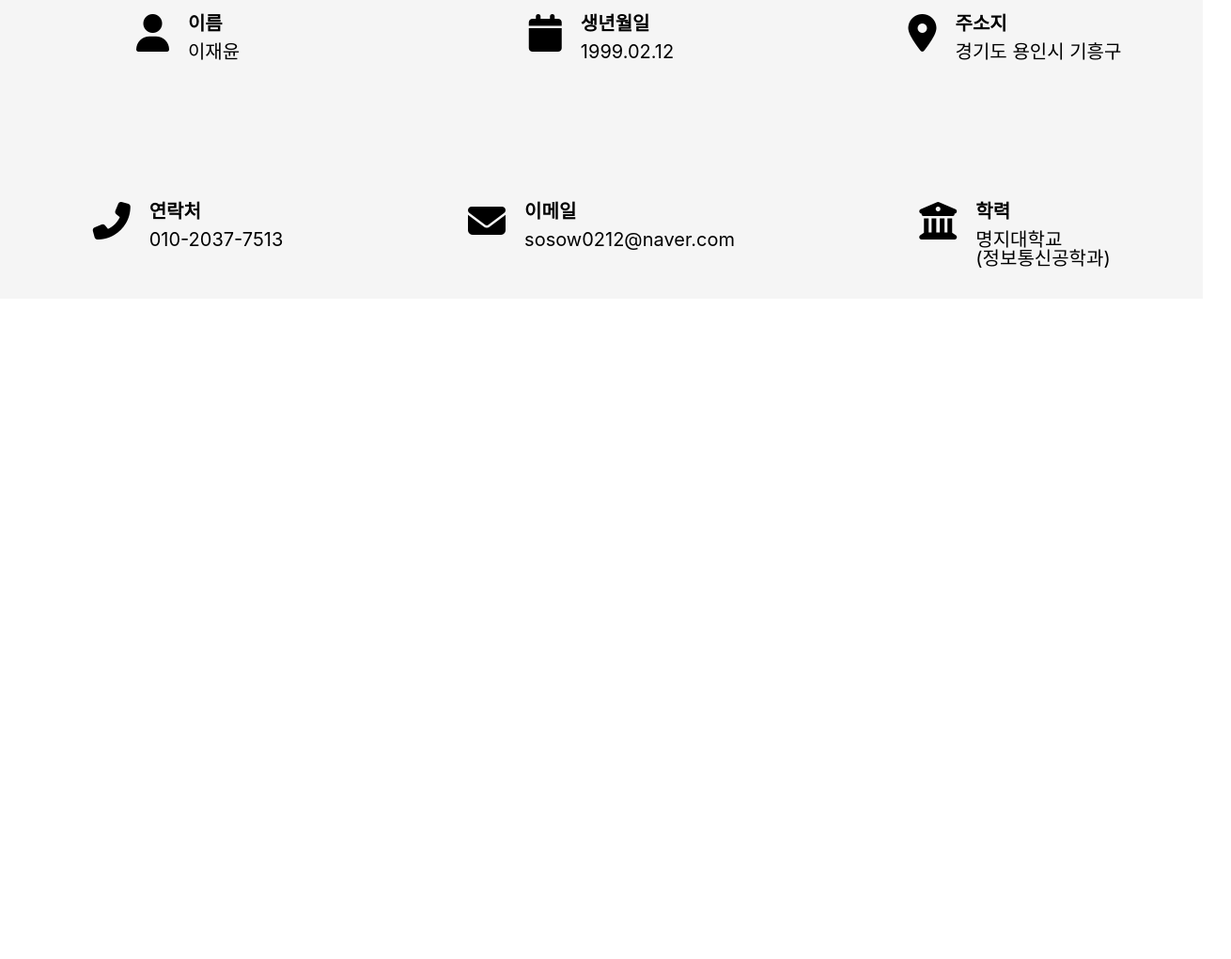
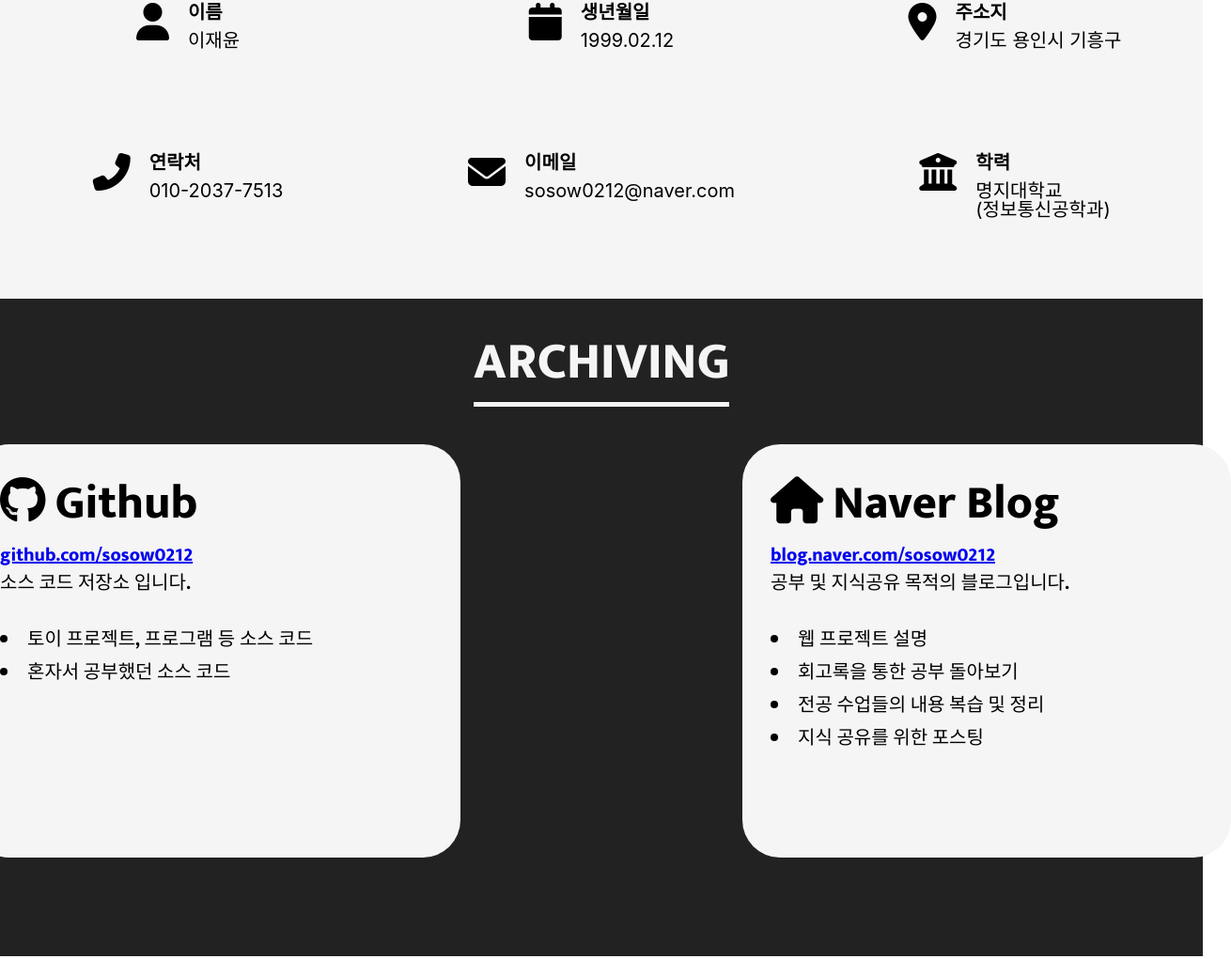
Before and after one commit to sosow0212/Portfolio-web, a plain HTML site: page index.html in a window 1280 px wide. Shown: the part 757-1778 px from the top of the page at 94% size, 1310 px wide, since content can reach past the window. Before the commit the page ends 1172 px from the top, so only its background shows below. Drawn offline with Linux system fonts and the light colour scheme.

Commit message:
Done Archiving sub-menu

```diff
--- a/css/styles.css
+++ b/css/styles.css
@@ -4,6 +4,7 @@
 body {
     font-family: 'Gothic A1', sans-serif;
     font-family: 'Mukta', sans-serif;
+    height: 5000px;
 }
 
 .header {
@@ -13,7 +14,7 @@
     right: 0;
     height: 75px;
     color: rgb(0, 0, 0);
-    background-color: bisque;
+    background-color: #F5F5F5;
     font-weight: bold;
     display: flex;
     justify-content: space-between;
@@ -24,8 +25,8 @@
 
 .header h1 {
     margin-left: 150px;
-    font-size: 20px;
-    font-weight: bolder;
+    font-size: 25px;
+    font-weight: 900;
 }
 
 .nav a {
@@ -64,7 +65,7 @@
     margin-top: 30px;
     padding-bottom: 30px;
     margin-bottom: 30px;
-    border-bottom: 2px solid rgba(0, 0, 0, 0.6);
+    border-bottom: 5px solid rgba(0, 0, 0, 0.6);
     font-size: 40px;
     font-weight: 900;
 }
@@ -81,14 +82,14 @@
     border: none;
     text-align: center;
     background-color: tomato;
-    color: white;
+    color: #F5F5F5;
 }
 
 
 /* Who is me */
 .who {
     height: 500px;
-    background-color: whitesmoke;
+    background-color: #F5F5F5;
     display: flex;
     flex-direction: column;
     /* justify-content: center; */
@@ -96,9 +97,9 @@
 }
 
 .who-title {
-    padding-bottom: 30px;
+    padding-bottom: 15px;
     margin: 40px 0px;
-    border-bottom: 2px solid rgba(0, 0, 0, 0.6);
+    border-bottom: 5px solid rgba(0, 0, 0, 0.6);
     font-size: 55px;
     font-weight: 900;
 }
@@ -116,7 +117,8 @@
     display: flex;
     justify-content: center;
     width: 400px;
-    height: 200px;
+    height: 100px;
+    margin-bottom: 60px;
 }
 
 .who-show-icon i {
@@ -140,5 +142,83 @@
 .who-show-info p {
     font-size: 20px;
     font-weight: 400;
+}
+
+
+/* Archiving */
+
+.archiving {
+    height: 700px;
+    background-color: #222222;
+    display: flex;
+    flex-direction: column;
+    align-items: center;
+}
+
+.archiving-text {
+    padding-bottom: 15px;
+    margin: 40px 0px;
+    border-bottom: 5px solid #F5F5F5;
+    font-size: 55px;
+    font-weight: 900;
+    color: #F5F5F5;
+}
+
+.archiving-container {
+    display: flex;
+    justify-content: space-between;
+    align-items: center;
+}
+
+.archiving-box {
+    width: 520px;
+    height: 440px;
+    background-color: #F5F5F5;
+    border-radius: 40px;
+    display: flex;
+    flex-direction: column;
+}
+
+.archiving-box-text {
+    margin: 30px 30px
+}
+
+.archiving-box-text__title {
+    display: flex;
+    align-items: center;
+    margin-bottom: 20px;
+}
+
+.archiving-box-text__title i{
+    font-size: 50px;
+    text-align: center;
 
 }
+
+.archiving-box-text__title h1{
+    font-size: 50px;
+    text-align: center;
+    margin-top: 8px;
+    margin-left: 10px;
+}
+
+.archiving-box-text__section {
+    font-size: 20px;
+}
+
+.archiving-box-text__section a {
+    margin-bottom: 10px;
+}
+
+.archiving-box-text__section p {
+    margin-top: 10px;
+    margin-bottom: 40px;
+}
+
+.archiving-box-text__section li{
+    margin: 15px 0px;
+}
+
+.archiving-container-box1 {
+    margin-right: 300px;
+}
--- a/index.html
+++ b/index.html
@@ -10,8 +10,9 @@
 </head>
 
 <body>
+    <!-- Header top navigation bar -->
     <header class="header">
-        <h1>웹 개발자 이재윤</h1>
+        <h1>Yoon's Portfolio</h1>
         <div class="nav">
             <a href="#">Who am I</a>
             <a href="#">Archiving</a>
@@ -20,6 +21,7 @@
         </div>
     </header>
 
+    <!-- Short sIntro -->
     <div class="shortIntro">
         <div class="shortIntro-text">
             <h1>이재윤<br>웹 개발자 포트폴리오</h1>
@@ -34,7 +36,7 @@
     <!-- Who am I // sub-menu : font-size = 55px / font-weight = 900 -->
     <div class="who">
         <div class="who-title sub-menu">
-            <h1>Who am I</h1>
+            <h1>WHO AM I</h1>
         </div>
 
         <div class="who-container">
@@ -100,8 +102,45 @@
         </div>
     </div>
 
-
-
+    <!-- Archiving -->
+    <div class="archiving">
+        <div class="archiving-text">
+            <h1>ARCHIVING</h1>
+        </div>
+        <div class="archiving-container">
+            <div class="archiving-container-box1 archiving-box">
+                <div class="archiving-box-text">
+                    <div class="archiving-box-text__title">
+                        <i class="fab fa-github"></i>
+                        <h1>Github</h1>
+                    </div>
+                    <div class="archiving-box-text__section">
+                        <a href="#">github.com/sosow0212</a>
+                        <p>소스 코드 저장소 입니다.</p>
+                        <li>토이 프로젝트, 프로그램 등 소스 코드</li>
+                        <li>혼자서 공부했던 소스 코드</li>
+                    </div>
+                </div>
+            </div>
+            <!-- archiving box 2 -->
+            <div class="archiving-container-box2 archiving-box">
+                <div class="archiving-box-text">
+                    <div class="archiving-box-text__title">
+                        <i class="fas fa-home"></i>
+                        <h1>Naver Blog</h1>
+                    </div>
+                    <div class="archiving-box-text__section">
+                        <a href="#">blog.naver.com/sosow0212</a>
+                        <p>공부 및 지식공유 목적의 블로그입니다.</p>
+                        <li>웹 프로젝트 설명</li>
+                        <li>회고록을 통한 공부 돌아보기</li>
+                        <li>전공 수업들의 내용 복습 및 정리</li>
+                        <li>지식 공유를 위한 포스팅</li>
+                    </div>
+                </div>
+            </div>
+        </div>
+    </div>
 
 
 
```
